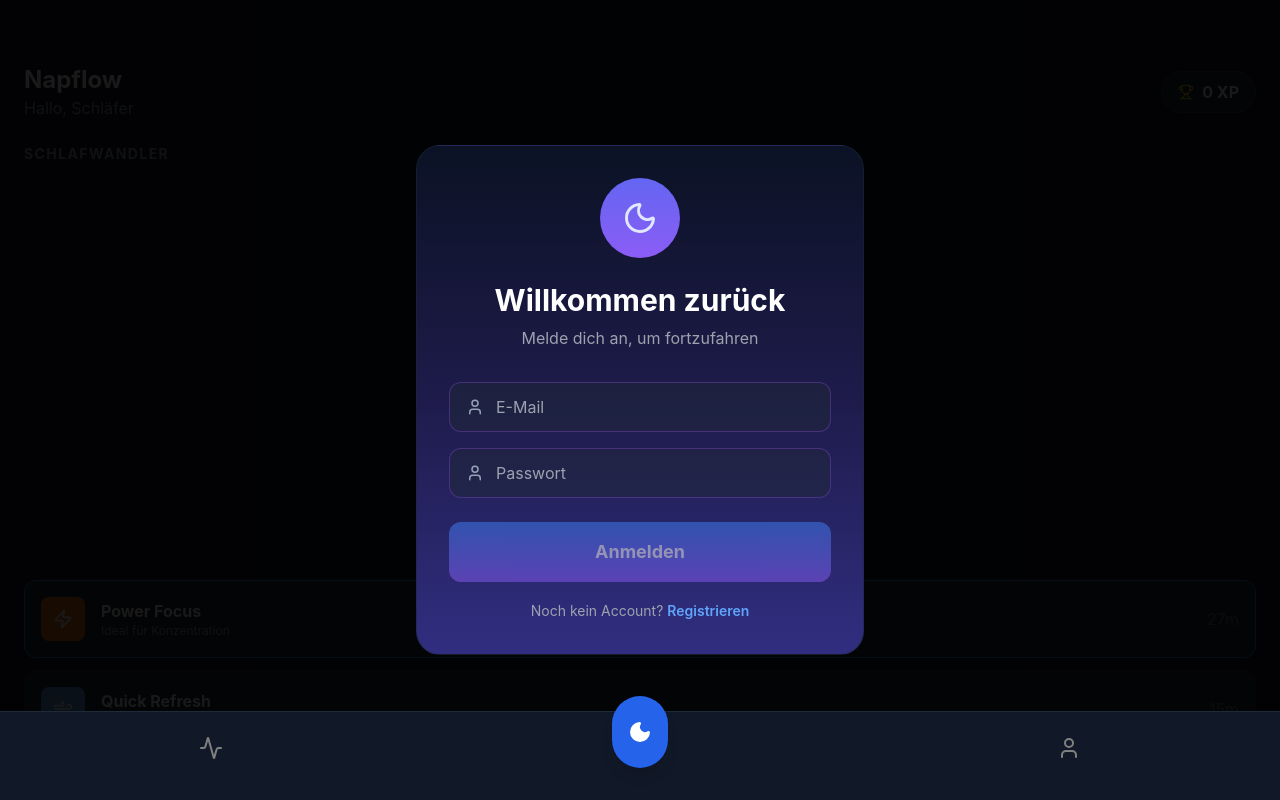
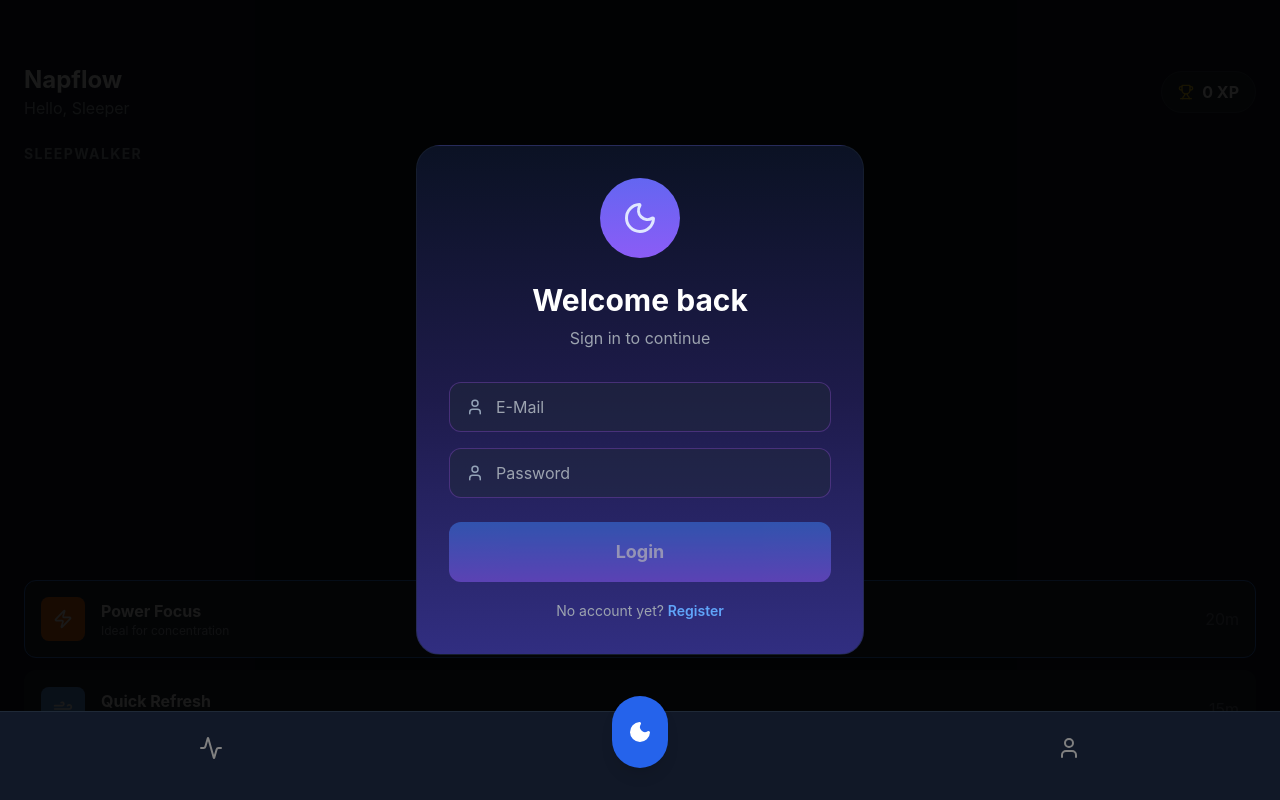
Before and after one commit to barisl/Napflow, a React (Vite) app: page / in a window 1280 px wide. Built offline with nearby package versions, Linux system fonts and the light colour scheme.

Commit message:
Update default language in App.jsx from German to English for improved user accessibility.

```diff
--- a/src/App.jsx
+++ b/src/App.jsx
@@ -447,7 +447,7 @@ export default function App() {
     const [weeklyNaps, setWeeklyNaps] = useState({}); // { '2024-01-15': 2, '2024-01-16': 1, ... }
     const [isLoaded, setIsLoaded] = useState(false);
     const isUpdatingStatsRef = useRef(false); // Prevent loadUserData from overwriting updates
-    const [language, setLanguage] = useState('de'); // 'de' or 'en'
+    const [language, setLanguage] = useState('en'); // 'de' or 'en'
 
     // Get current translations
     const t = translations[language] || translations.de;
```
